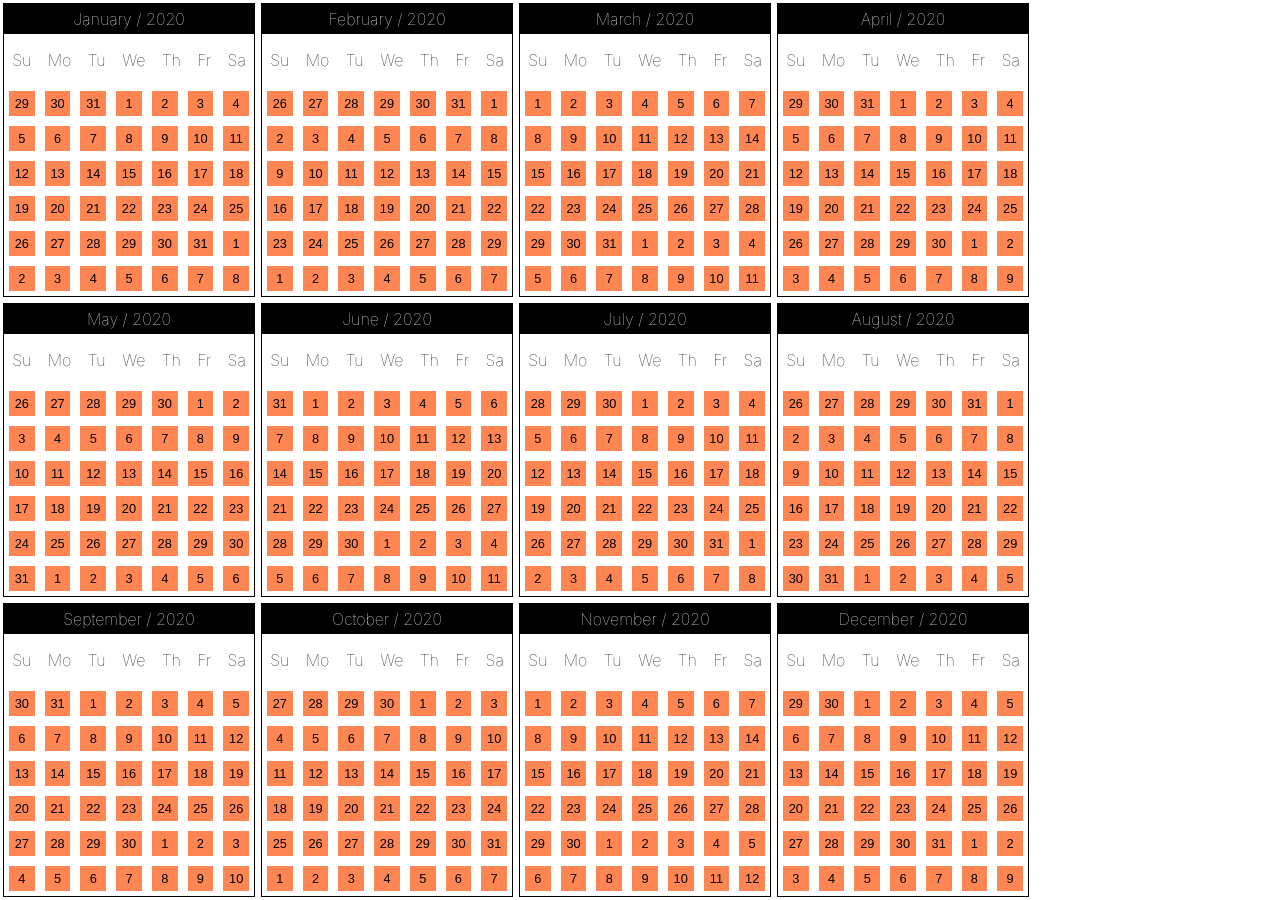
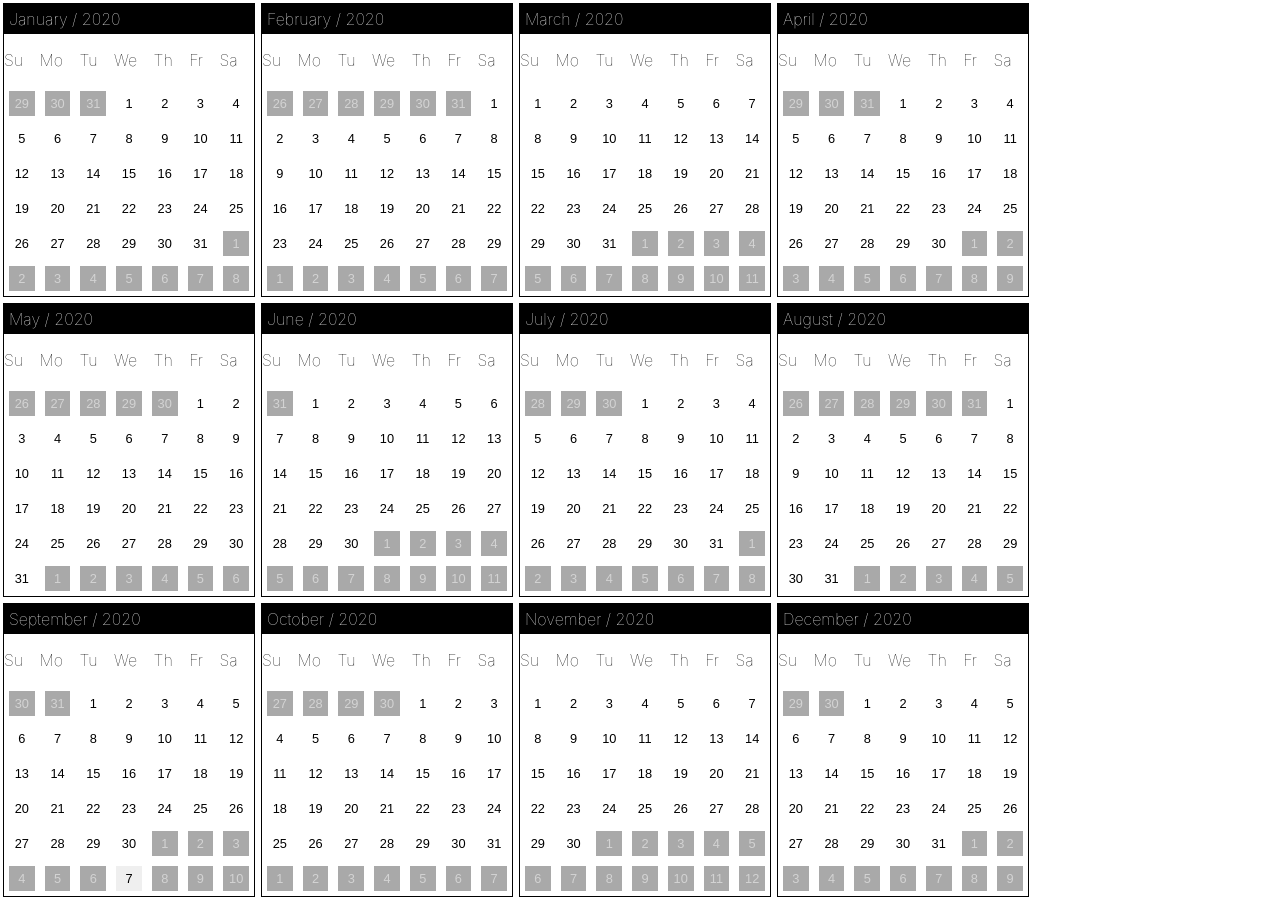
Before and after one commit to fooyongyan/webapp-infinitychain, a React (Create React App) app: page / in a window 1280 px wide. Built offline with nearby package versions, Linux system fonts and the light colour scheme.

Commit message:
Moved things into Contexts, instead of relying on implementations here

```diff
--- a/src/App/App.scss
+++ b/src/App/App.scss
@@ -1,7 +1,3 @@
 .App {
-  text-align: center;
-  display: flex;
-  flex-direction: column;
-  align-items: center;
-  justify-content: center;
+  margin: auto;
 }
--- a/src/components/Calendar/Container/Body/Body.js
+++ b/src/components/Calendar/Card/Body/Body.js
@@ -1,11 +1,12 @@
 import React from 'react';
-import '../Calendar.scss'
+import '../Card.scss'
 import Aux from '../../../../hoc/Auxiliary/Auxiliary'
-
-export default function CalendarBody (props ) {
+import CalendarContext from '../../../../contexts/CalendarContext'
+export default function Body (props ) {
+    const config = React.useContext(CalendarContext) ;
     return <Aux>
         <div className = "Calendar__labels">
-            {props.labels.map( e => <p key = {e}> {e} </p>)}
+            {config.labels.map( e => <p key = {e}> {e} </p>)}
         </div>
         <div className = "Calendar__body">
             {props.children}
--- a/src/components/Calendar/Container/Calendar.js
+++ b/src/components/Calendar/Card/Card.js
@@ -1,5 +1,5 @@
 import React from 'react';
-import './Calendar.scss'
+import './Card.scss'
 import Header from './Header/Header'
 import CalendarBody from './Body/Body'
 
--- a/src/components/Calendar/Container/Calendar.scss
+++ b/src/components/Calendar/Card/Card.scss
@@ -1,5 +1,5 @@
 
-@import './Variables.scss';
+@import '../Variables.scss';
 
 .Calendar {
     display: flex;
--- a/src/components/Calendar/Container/Header/Header.js
+++ b/src/components/Calendar/Card/Header/Header.js
@@ -1,5 +1,5 @@
 import React from 'react'
-import '../Calendar.scss'
+import '../Card.scss'
 export default function CalenderHeader (props) {
     return <div className = "Calendar__Header"> {props.children} </div>
 }
--- a/src/components/Calendar/Month/Month.js
+++ b/src/components/Calendar/Month/Month.js
@@ -1,7 +1,7 @@
 import React from 'react';
 import Day from './Day/Day';
 import moment from 'moment';
-import Calendar from '../Container/Calendar'
+import Card from '../Card/Card'
 
 /*********
  *
@@ -11,12 +11,10 @@ import Calendar from '../Container/Calendar'
  *  days displays
  */
 export default function MonthlyCalendar (props) {
-
     const current = moment();
     const config = {
         month: props.month ? props.month : current.month() + 1,
         year: props.year ? props.year : current.year(),
-        days: props.days ? props.days : [ 'Sunday', 'Monday', 'Tuesday', 'Wednesday', 'Thursday', 'Friday', 'Saturday'],
     };
 
     const begin = (moment(`${config.year}-${config.month}`));
@@ -37,7 +35,7 @@ export default function MonthlyCalendar (props) {
                             value = {currMoment}
                             dateValue={currMoment.toDate()}
                             month={currMoment.month()}
-                            isHighlighted = {true}
+                            isHighlighted = {false}
                             clicked = {onDaysClicked}
                             isCurrentMonth={currMoment.month() + 1 === config.month }
                         />)
@@ -47,6 +45,6 @@ export default function MonthlyCalendar (props) {
     }
 
     return (
-        <Calendar style = {props.style} title = {`${begin.format("MMMM")} / ${config.year}`} labels={config.days}> {renderDays()}</Calendar>
+        <Card style = {props.style} title = {`${begin.format("MMMM")} / ${config.year}`} > {renderDays()}</Card>
     );
 }
--- a/src/components/Calendar/Year/Year.js
+++ b/src/components/Calendar/Year/Year.js
@@ -6,11 +6,10 @@ import moment from 'moment';
 export default function Year ( props ) {
 
     const year = props.year ? props.year : moment().year();
-    const daysHeader = ['Su', 'Mo', 'Tu', 'We', 'Th', 'Fr', 'Sa'];
     function renderMonth () {
         const components = [];
         for ( let i = 1; i <= 12; i++) {
-            components.push ( <Month year={year} month={i} days={daysHeader}/>)
+            components.push ( <Month year={year} month={i}/>)
         }
         return components;
     }
--- /dev/null
+++ b/src/contexts/CalendarContext.js
@@ -0,0 +1,7 @@
+import {createContext} from 'react';
+
+const calendarConfiguration = {
+    labels: ['Su', 'Mo', 'Tu', 'We', 'Th', 'Fr', 'Sa']
+}
+
+export default createContext(calendarConfiguration);
```
Also changed, not shown: src/components/Calendar/Variables.scss (renamed from src/components/Calendar/Container/Variables.scss).
